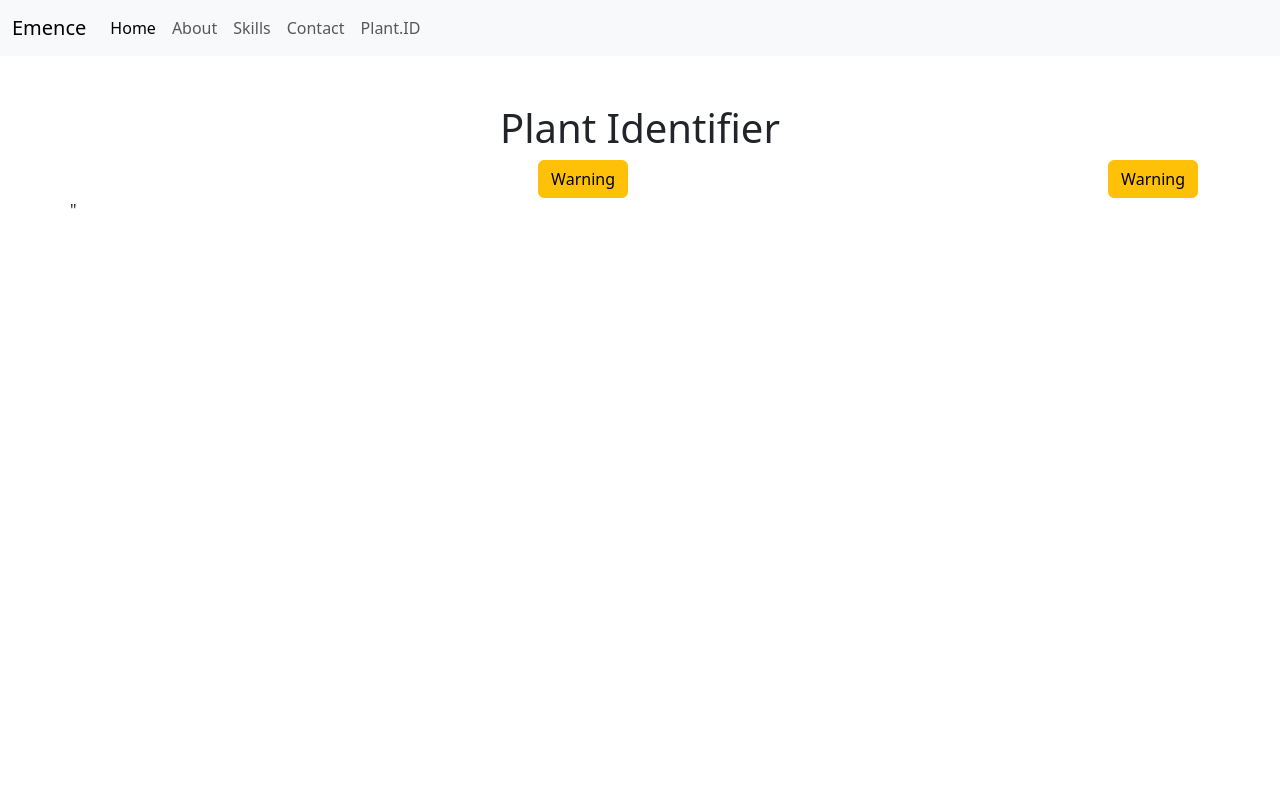
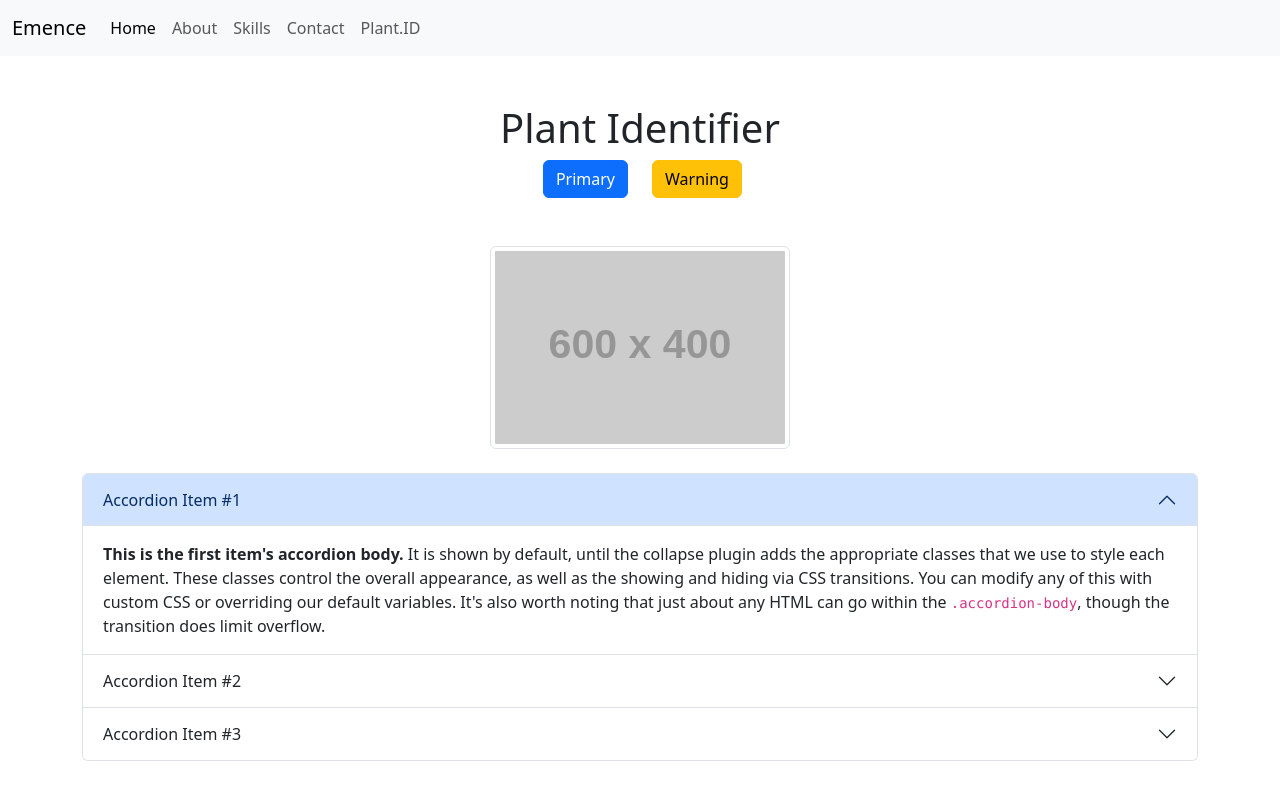
Before and after one commit to EmenceLastraops/Emence-Lastra-porfoilo-bootstrap, a plain HTML site: page plantid.html in a window 1280 px wide. Drawn offline with nearby package versions, Linux system fonts and the light colour scheme; placeholder pictures from the web are drawn by us.

```diff
--- a/plantid.html
+++ b/plantid.html
@@ -44,28 +44,68 @@
 
       <div class="row">
         <div class="col text-center pt-5">
-          <h1> Plant Identifier</h1>
+          <h1> Plant Identifier </h1>
+        </div>
+      </div>
+
+      <div class="row">
+        <div class="col text-end">
+          <button type="button" class="btn btn-primary">Primary</button>
+        </div>
+        <div class="col">
+          <button type="button" class="btn btn-warning">Warning</button>
+        </div>
+      </div>
+
+<div class="row pt-5">
+<div class="col text-center ">
+ <img src="https://fakeimg.pl/600x400/?text=Plant.id🌱&font=lobster"   class="img-thumbnail" width="300px">
+</div>
+</div>
+<br>
+
+      <div class="accordion" id="accordionExample">
+        <div class="accordion-item">
+          <h2 class="accordion-header">
+            <button class="accordion-button" type="button" data-bs-toggle="collapse" data-bs-target="#collapseOne" aria-expanded="true" aria-controls="collapseOne">
+              Accordion Item #1
+            </button>
+          </h2>
+          <div id="collapseOne" class="accordion-collapse collapse show" data-bs-parent="#accordionExample">
+            <div class="accordion-body">
+              <strong>This is the first item's accordion body.</strong> It is shown by default, until the collapse plugin adds the appropriate classes that we use to style each element. These classes control the overall appearance, as well as the showing and hiding via CSS transitions. You can modify any of this with custom CSS or overriding our default variables. It's also worth noting that just about any HTML can go within the <code>.accordion-body</code>, though the transition does limit overflow.
+            </div>
+          </div>
+        </div>
+        <div class="accordion-item">
+          <h2 class="accordion-header">
+            <button class="accordion-button collapsed" type="button" data-bs-toggle="collapse" data-bs-target="#collapseTwo" aria-expanded="false" aria-controls="collapseTwo">
+              Accordion Item #2
+            </button>
+          </h2>
+          <div id="collapseTwo" class="accordion-collapse collapse" data-bs-parent="#accordionExample">
+            <div class="accordion-body">
+              <strong>This is the second item's accordion body.</strong> It is hidden by default, until the collapse plugin adds the appropriate classes that we use to style each element. These classes control the overall appearance, as well as the showing and hiding via CSS transitions. You can modify any of this with custom CSS or overriding our default variables. It's also worth noting that just about any HTML can go within the <code>.accordion-body</code>, though the transition does limit overflow.
+            </div>
+          </div>
+        </div>
+        <div class="accordion-item">
+          <h2 class="accordion-header">
+            <button class="accordion-button collapsed" type="button" data-bs-toggle="collapse" data-bs-target="#collapseThree" aria-expanded="false" aria-controls="collapseThree">
+              Accordion Item #3
+            </button>
+          </h2>
+          <div id="collapseThree" class="accordion-collapse collapse" data-bs-parent="#accordionExample">
+            <div class="accordion-body">
+              <strong>This is the third item's accordion body.</strong> It is hidden by default, until the collapse plugin adds the appropriate classes that we use to style each element. These classes control the overall appearance, as well as the showing and hiding via CSS transitions. You can modify any of this with custom CSS or overriding our default variables. It's also worth noting that just about any HTML can go within the <code>.accordion-body</code>, though the transition does limit overflow.
+            </div>
+          </div>
         </div>
       </div>
 
 
 
-  <div class="row text-center">
 
-    <div class="col text-end">
-      <button type="button" class="btn btn-warning">Warning</button>
-    </div>
-
-    <div class="col text-end">
-      <button type="button" class="btn btn-warning">Warning</button>
-    </div>
-
-  </div>
-
-
-
-
-      <div class="col row text-center">"
     </div>
 
 
```
Also changed, not shown: index.html (+16 -0 lines), script.js (+20 -1 lines).
